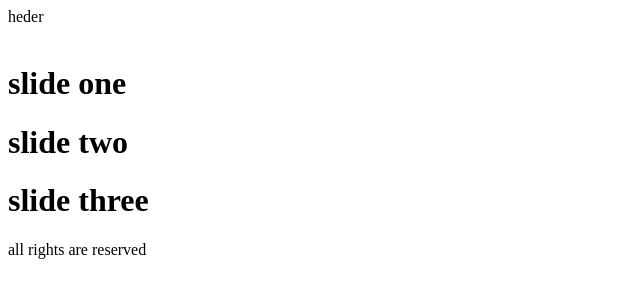
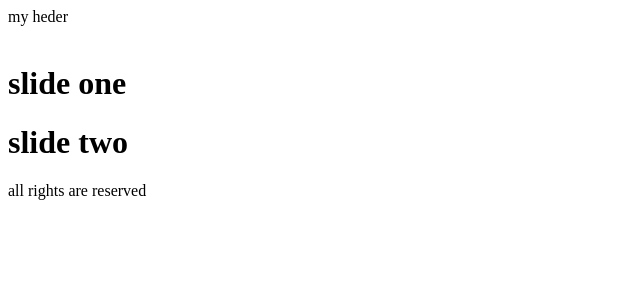
Before and after one commit to alimirbagheri2050/sit, a plain HTML site: page index.html in a window 1280 px wide. Shown: the whole page, without its empty margins (0-640 px from the left). Drawn offline with Linux system fonts and the light colour scheme.

Commit message:
some changes

```diff
--- a/index.html
+++ b/index.html
@@ -8,7 +8,7 @@
 </head>
 <body>
     <header>
-        heder
+        my heder
     </header>
     <div class="banner">
         <img src="banner.jpg" alt="">
@@ -17,7 +17,6 @@
     <div class="slider">
         <h1>slide one</h1>
         <h1>slide two</h1>
-        <h1>slide three</h1>
     </div>
     <footer>
         all rights are reserved
```
